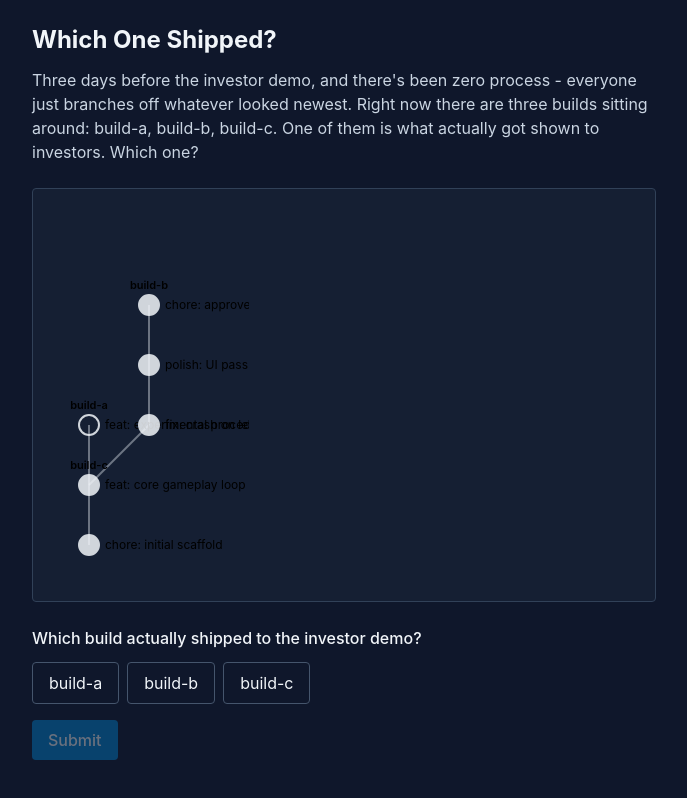
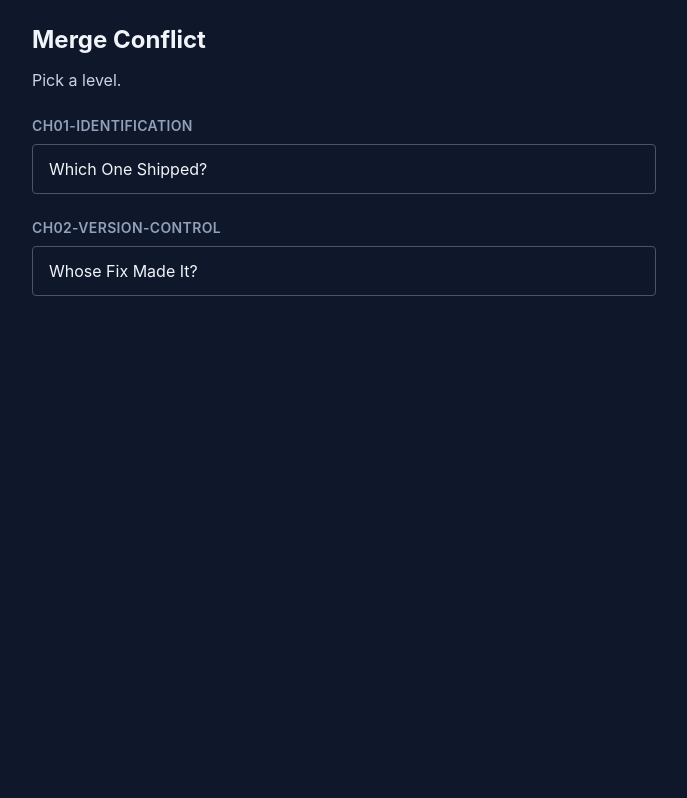
Before and after one commit to aditya-raj-arora/merge-conflict, a React (Vite) app: page / in a window 1280 px wide. Shown: the whole page, without its empty margins (296-983 px from the left). Built offline with nearby package versions, Linux system fonts and the light colour scheme.

Commit message:
feat(ui): level-select screen so all shipped levels are reachable (#59)

```diff
--- /dev/null
+++ b/content/levelManifest.ts
@@ -0,0 +1,28 @@
+// LLCSC-04-*-CH*: the list of levels a player can actually pick from.
+// New chapters/levels register themselves here - this is the only place
+// App.tsx needs to know nothing about individual level files (CR-058).
+import { parseLevel, type Level } from "../src/engine/mechanics/level";
+import rawLvl0101 from "./chapters/ch01-identification/LVL-01-01-which-one-shipped.json";
+import rawLvl0201 from "./chapters/ch02-version-control/LVL-02-01-whose-fix-made-it.json";
+
+export interface ManifestEntry {
+  id: string;
+  chapterId: string;
+  title: string;
+  level: Level;
+}
+
+function toEntry(raw: unknown): ManifestEntry {
+  const level = parseLevel(raw);
+  return {
+    id: level.id,
+    chapterId: level.chapterId,
+    title: level.title,
+    level,
+  };
+}
+
+export const levelManifest: ManifestEntry[] = [
+  toEntry(rawLvl0101),
+  toEntry(rawLvl0201),
+];
--- a/src/App.tsx
+++ b/src/App.tsx
@@ -1,13 +1,22 @@
+import { useState } from "react";
+import { LevelSelect } from "./components/LevelSelect";
 import { LevelView } from "./components/LevelView";
-import { parseLevel } from "./engine/mechanics/level";
-import rawLevel from "../content/chapters/ch01-identification/LVL-01-01-which-one-shipped.json";
-
-const level = parseLevel(rawLevel);
+import { levelManifest } from "../content/levelManifest";
 
 function App() {
+  const [selectedLevelId, setSelectedLevelId] = useState<string | null>(null);
+  const selectedEntry = levelManifest.find((e) => e.id === selectedLevelId);
+
   return (
     <main className="min-h-screen bg-slate-900">
-      <LevelView level={level} />
+      {selectedEntry ? (
+        <LevelView
+          level={selectedEntry.level}
+          onBack={() => setSelectedLevelId(null)}
+        />
+      ) : (
+        <LevelSelect entries={levelManifest} onSelect={setSelectedLevelId} />
+      )}
     </main>
   );
 }
--- /dev/null
+++ b/src/components/LevelSelect.tsx
@@ -0,0 +1,44 @@
+// CSU-02.03.001-SRC-LevelSelect_r1
+// TLCSC-02-UI: the level-select screen (CR-058). No progress tracking or
+// unlock gating - every level is always selectable, on purpose, per that
+// CR's Risk section.
+import type { ManifestEntry } from "../../content/levelManifest";
+
+export interface LevelSelectProps {
+  entries: ManifestEntry[];
+  onSelect: (id: string) => void;
+}
+
+export function LevelSelect({ entries, onSelect }: LevelSelectProps) {
+  const chapterIds = [...new Set(entries.map((e) => e.chapterId))];
+
+  return (
+    <div className="mx-auto max-w-2xl p-6 text-slate-100">
+      <h1 className="text-2xl font-bold">Merge Conflict</h1>
+      <p className="mt-3 text-slate-300">Pick a level.</p>
+
+      {chapterIds.map((chapterId) => (
+        <section key={chapterId} className="mt-6">
+          <h2 className="text-sm font-semibold tracking-wide text-slate-400 uppercase">
+            {chapterId}
+          </h2>
+          <ul className="mt-2 flex flex-col gap-2">
+            {entries
+              .filter((e) => e.chapterId === chapterId)
+              .map((entry) => (
+                <li key={entry.id}>
+                  <button
+                    type="button"
+                    onClick={() => onSelect(entry.id)}
+                    className="w-full rounded border border-slate-600 px-4 py-3 text-left hover:border-slate-400"
+                  >
+                    {entry.title}
+                  </button>
+                </li>
+              ))}
+          </ul>
+        </section>
+      ))}
+    </div>
+  );
+}
--- a/src/components/LevelView.tsx
+++ b/src/components/LevelView.tsx
@@ -6,9 +6,10 @@ import type { Level } from "../engine/mechanics/level";
 
 export interface LevelViewProps {
   level: Level;
+  onBack?: () => void;
 }
 
-export function LevelView({ level }: LevelViewProps) {
+export function LevelView({ level, onBack }: LevelViewProps) {
   const {
     selectedOptionId,
     result,
@@ -24,6 +25,15 @@ export function LevelView({ level }: LevelViewProps) {
 
   return (
     <div className="mx-auto max-w-2xl p-6 text-slate-100">
+      {onBack && (
+        <button
+          type="button"
+          onClick={onBack}
+          className="mb-4 text-sm text-slate-400 hover:text-slate-200"
+        >
+          ← Back to levels
+        </button>
+      )}
       <h1 className="text-2xl font-bold">{level.title}</h1>
       <p className="mt-3 text-slate-300">{level.narrative.intro}</p>
 
```
Also changed, not shown: 2 other files (tests, documents, lock files or other folders).
